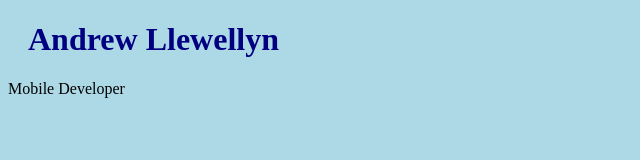
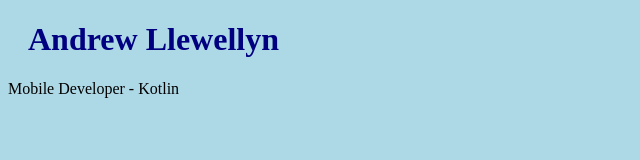
Before and after one commit to alwynGSU/alwynGSU.github.io, a plain HTML site: page index.html in a window 1280 px wide. Shown: the full height of the page, 0-640 px from the left. Drawn offline with Linux system fonts and the light colour scheme.

Commit message:
Update index.html

```diff
--- a/index.html
+++ b/index.html
@@ -7,6 +7,6 @@
 </head>
 <body>
     <h1>Andrew Llewellyn</h1>
-    <p>Mobile Developer</p>
+    <p>Mobile Developer - Kotlin</p>
 </body>
 </html>
```
